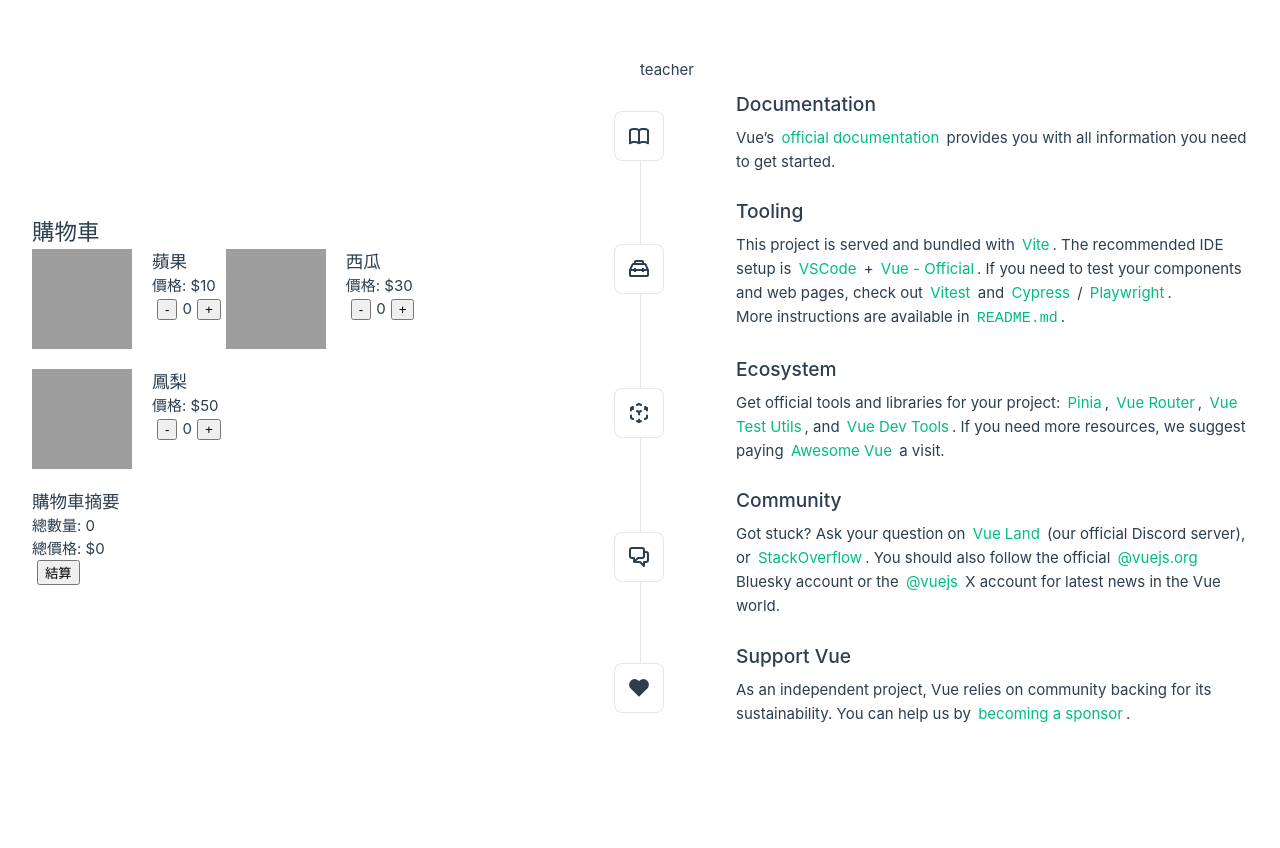
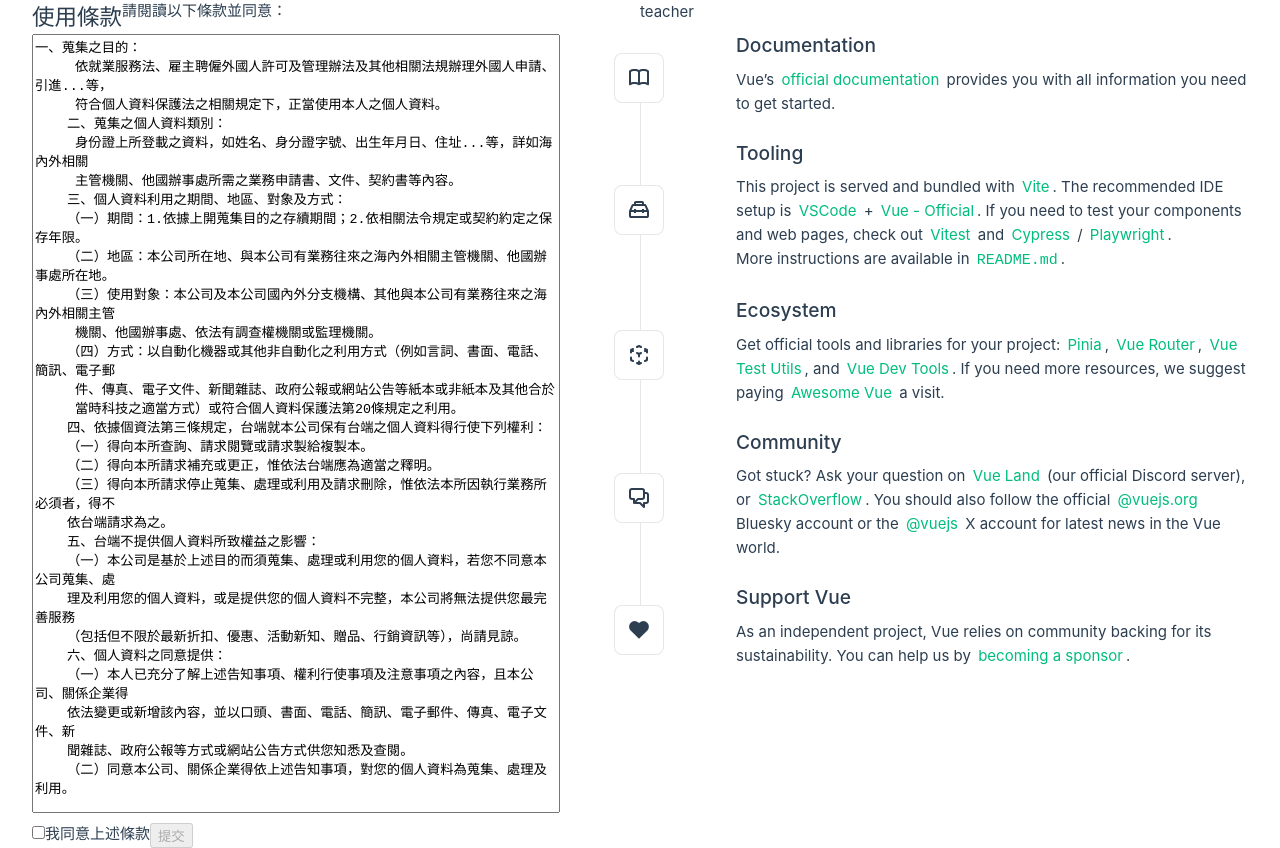
Before and after one commit to JerryChang0504/20250908, a Vue app: page / in a window 1280 px wide. Before the commit the page ends 800 px from the top, so only its background shows below. Built offline with nearby package versions, Linux system fonts and the light colour scheme; grey boxes are pictures that could not be loaded.

Commit message:
TermsAgreement.vue

```diff
--- a/src/App.vue
+++ b/src/App.vue
@@ -7,6 +7,9 @@ import ReactiveComp from './components/ReactiveComp.vue'
 import ChangColor from './components/ChangColor.vue'
 import ComputedAndMethod from './components/ComputedAndMethod.vue'
 import ShoppingCart from './components/ShoppingCart.vue'
+import DisableComputed from './components/DisableComputed.vue'
+import TermsAgreement from './components/TermsAgreement.vue'
+
 const msgT = "I'm Jerry"
 </script>
 
@@ -15,12 +18,14 @@ const msgT = "I'm Jerry"
     <!-- <img alt="Vue logo" class="logo" src="./assets/logo.svg" width="125" height="125" /> -->
 
     <div class="wrapper">
-      <!-- <HelloWorld msg="You do it!" /> -->
+      <!-- <HelloWorld :msg="'You do it!'" /> -->
       <!-- <RefCount /> -->
       <!-- <ReactiveComp /> -->
       <!-- <ChangColor /> -->
       <!-- <ComputedAndMethod /> -->
-      <ShoppingCart />
+      <!-- <ShoppingCart /> -->
+      <!-- <DisableComputed /> -->
+      <TermsAgreement />
     </div>
   </header>
 
--- /dev/null
+++ b/src/components/DisableComputed.vue
@@ -0,0 +1,18 @@
+<script setup>
+import { ref, computed } from 'vue'
+
+const email = ref('')
+const password = ref('')
+
+// 簡單驗證：是否為空
+const canSubmit = computed(() => {
+  return email.value.trim() !== '' && password.value.trim() !== ''
+})
+</script>
+
+<template>
+  {{ canSubmit }}
+  <p>Email: <input v-model="email" /></p>
+  <p>Password: <input type="password" v-model="password" /></p>
+  <button :disabled="!canSubmit">送出</button>
+</template>
--- /dev/null
+++ b/src/components/TermsAgreement.vue
@@ -0,0 +1,79 @@
+<template>
+  <!-- <div id="terms-agreement"> -->
+  <h2>使用條款</h2>
+  <p>請閱讀以下條款並同意：</p>
+  <textarea ref="textarea" v-model="terms" readonly></textarea>
+  <div>
+    <input type="checkbox" id="agree" v-model="isAgreed" />
+    <label for="agree">我同意上述條款</label>
+  </div>
+  <button :disabled="!isAgreed" @click="submit">提交</button>
+  <!-- </div> -->
+</template>
+
+<script setup>
+import { ref, onMounted } from 'vue'
+const isAgreed = ref(false)
+const textarea = ref(null)
+const terms = ref(`一、蒐集之目的：
+     依就業服務法、雇主聘僱外國人許可及管理辦法及其他相關法規辦理外國人申請、引進...等，
+     符合個人資料保護法之相關規定下，正當使用本人之個人資料。
+    二、蒐集之個人資料類別：
+     身份證上所登載之資料，如姓名、身分證字號、出生年月日、住址...等，詳如海內外相關
+     主管機關、他國辦事處所需之業務申請書、文件、契約書等內容。
+    三、個人資料利用之期間、地區、對象及方式：
+    （一）期間：1.依據上開蒐集目的之存續期間；2.依相關法令規定或契約約定之保存年限。
+    （二）地區：本公司所在地、與本公司有業務往來之海內外相關主管機關、他國辦事處所在地。
+    （三）使用對象：本公司及本公司國內外分支機構、其他與本公司有業務往來之海內外相關主管
+     機關、他國辦事處、依法有調查權機關或監理機關。
+    （四）方式：以自動化機器或其他非自動化之利用方式（例如言詞、書面、電話、簡訊、電子郵
+     件、傳真、電子文件、新聞雜誌、政府公報或網站公告等紙本或非紙本及其他合於
+     當時科技之適當方式）或符合個人資料保護法第20條規定之利用。
+    四、依據個資法第三條規定，台端就本公司保有台端之個人資料得行使下列權利：
+    （一）得向本所查詢、請求閱覽或請求製給複製本。
+    （二）得向本所請求補充或更正，惟依法台端應為適當之釋明。
+    （三）得向本所請求停止蒐集、處理或利用及請求刪除，惟依法本所因執行業務所必須者，得不
+    依台端請求為之。
+    五、台端不提供個人資料所致權益之影響：
+    （一）本公司是基於上述目的而須蒐集、處理或利用您的個人資料，若您不同意本公司蒐集、處
+    理及利用您的個人資料，或是提供您的個人資料不完整，本公司將無法提供您最完善服務
+    （包括但不限於最新折扣、優惠、活動新知、贈品、行銷資訊等），尚請見諒。
+    六、個人資料之同意提供：
+    （一）本人已充分了解上述告知事項、權利行使事項及注意事項之內容，且本公司、關係企業得
+    依法變更或新增該內容，並以口頭、書面、電話、簡訊、電子郵件、傳真、電子文件、新
+    聞雜誌、政府公報等方式或網站公告方式供您知悉及查閱。
+    （二）同意本公司、關係企業得依上述告知事項，對您的個人資料為蒐集、處理及利用。
+    `)
+
+const adjustHeight = () => {
+  textarea.value.style.height = 'auto' // 重置高度
+  textarea.value.style.height = textarea.value.scrollHeight + 'px' // 設定為內容高度
+}
+
+onMounted(() => {
+  adjustHeight() // 初始化時調整高度
+})
+
+const submit = () => {
+  alert('您已成功提交！')
+}
+</script>
+
+<style scoped>
+#terms-agreement {
+  max-width: 400px;
+  margin: 20px auto;
+  padding: 10px;
+  border: 1px solid #ccc;
+  border-radius: 5px;
+}
+
+textarea {
+  width: 100%;
+  /* height: 60%vh; */
+  /* 隱藏滾動條 */
+  overflow: hidden;
+  margin-bottom: 10px;
+  resize: none;
+}
+</style>
```
